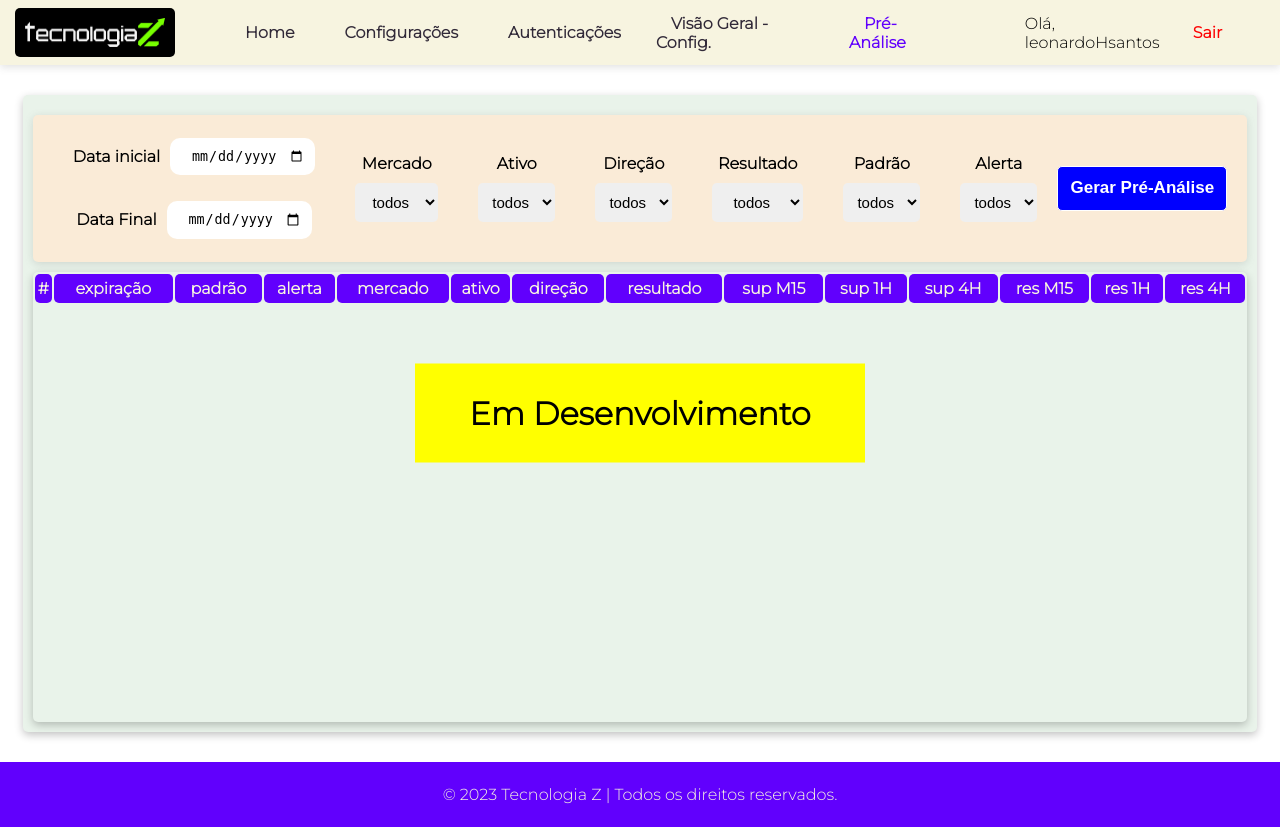
After one commit to LeonardoHSantos/painel-admin-tecnologiaz-api, a Django app: page /pre-analise/ in a window 1280 px wide. The commit adds this page. Run offline with Django 4.2, Linux system fonts and the light colour scheme; a user stored in the database is signed in; lists and menus that the app fills with data are empty.

Commit message:
Editado regras condicionais do padrão 2: fixado valor de suporte e resistência para 1. Editado regra do padrão 3: será ignorado a análise do terceiro candle do primeiro quadrante.

```diff
--- /dev/null
+++ b/app_api_admin/templates/app/pre_analise.html
@@ -0,0 +1,129 @@
+{% extends 'base.html' %}
+{% block title %}Pré-Análise{% endblock %}
+{% load static %}
+{% block content %}
+    <div class="content">
+        <div class="form-login">
+
+            {% if user.is_authenticated %}
+                <div>
+                    <div class="content-form-home">
+                        <div class="container-filtros-principal">
+                            <form action="" id="form-filtros-principal">
+                                <div class="block-filtros-datas">
+                                    <div class="contents-filtros-datas">
+                                        <label for="input-data-inicial">Data inicial</label>
+                                        <input type="date" name="input-data-inicial" id="input-data-inicial">
+                                    </div>
+                                    <div class="contents-filtros-datas">
+                                        <label for="input-data-final">Data Final</label>
+                                        <input type="date" name="input-data-final" id="input-data-final">
+                                    </div>
+                                </div>
+                                <div class="contents-filtros-geral">
+                                    <label for="input-mercado">Mercado</label>
+                                    <select name="input-mercado" id="input-mercado">
+                                        <option value="todos">todos</option>
+                                        <option value="aberto">aberto</option>
+                                        <option value="otc">otc</option>
+                                    </select>
+                                </div>
+                                <div class="contents-filtros-geral">
+                                    <label for="input-ativo">Ativo</label>
+                                    <select name="input-ativo" id="input-ativo">
+                                        <option value="todos">todos</option>
+                                        {% for active in list_actives %}
+                                            <option value="{{ active }}">{{ active }}</option>
+                                        {% endfor %}
+                                    </select>
+                                </div>
+                                <div class="contents-filtros-geral">
+                                    <label for="input-direcao">Direção</label>
+                                    <select name="input-direcao" id="input-direcao">
+                                        <option value="todos">todos</option>
+                                        <option value="call">call</option>
+                                        <option value="put">put</option>
+                                    </select>
+                                </div>
+                                <div class="contents-filtros-geral">
+                                    <label for="input-resultado">Resultado</label>
+                                    <select name="input-resultado" id="input-resultado">
+                                        <option value="todos">todos</option>
+                                        <option value="win">win</option>
+                                        <option value="loss">loss</option>
+                                        <option value="empate">empate</option>
+                                    </select>
+                                </div>
+                                <div class="contents-filtros-geral">
+                                    <label for="input-resultado">Padrão</label>
+                                    <select name="input-estrategia" id="input-estrategia">
+                                        <option value="todos">todos</option>
+                                        {% for padrao in list_padroes %}
+                                            <option value="{{ padrao }}">{{ padrao }}</option>
+                                        {% endfor %}
+                                    </select>
+                                </div>
+                                <div class="contents-filtros-geral">
+                                    <label for="input-resultado">Alerta</label>
+                                    <select name="input-alerta" id="input-alerta">
+                                        <option value="todos">todos</option>
+                                        {% for alerta in list_alertas %}
+                                            <option value="{{ alerta }}">{{ alerta }}</option>
+                                        {% endfor %}
+                                    </select>
+                                </div>
+                                <div>
+                                    <input type="button" id="btn-gerar-pre-analise" value="Gerar Pré-Análise" disabled="true">
+                                    <!-- <input type="button" id="btn-aplicar-filtros-principal" value="Filtrar" onclick="aplicar_filtros_principal();"> -->
+                                </div>
+                            </form>
+                        </div>
+
+                        <div>
+                            <h1 style="
+                                background-color: yellow;
+                                color: black;
+                                width: 450px !important;
+                                padding: 30px;
+                                position: absolute;
+                                top: 50%;
+                                left: 50%;
+                                transform: translate(-50%, -50%);
+                                text-align: center;
+                                ">Em Desenvolvimento</h1>
+                        </div>
+
+                        <div class="table-results-base-geral">
+                            <table class="table-results-resume">
+                                <thead>
+                                    <tr>
+                                        <th>#</th>
+                                        <th>expiração</th>
+                                        <th>padrão</th>
+                                        <th>alerta</th>
+                                        <th>mercado</th>
+                                        <th>ativo</th>
+                                        <th>direção</th>
+                                        <th>resultado</th>
+                                        <th>sup M15</th>
+                                        <th>sup 1H</th>
+                                        <th>sup 4H</th>
+                                        <th>res M15</th>
+                                        <th>res 1H</th>
+                                        <th>res 4H</th>
+                                    </tr>
+                                </thead>
+
+                                <tbody>
+                                </tbody>
+
+                            </table>
+                        </div>
+                    </div>
+                </div>
+
+
+            {% endif %}
+        </div>
+    </div>
+{% endblock %}
--- a/app_api_admin/templates/snippets/navbar.html
+++ b/app_api_admin/templates/snippets/navbar.html
@@ -11,7 +11,8 @@
                         <li><a href="{% url 'home' %}" class="link-navbar-home">Home</a></li>
                         <li><a href="{% url 'config_admin' %}" class="link-navbar-config-admin">Configurações</a></li>
                         <li><a href="{% url 'autenticacao_iqoption' %}" class="link-navbar-autenticacao-iqoption">Autenticações</a></li>
-                        <li><a href="{% url 'config_visao_geral' %}">Visão Geral - Config.</a></li>
+                        <li><a href="{% url 'config_visao_geral' %}" class="link-navbar-config-visao-geral">Visão Geral - Config.</a></li>
+                        <li><a href="{% url 'pre_analise' %}" class="link-navbar-pre-analise">Pré-Análise</a></li>
                     {% endif %}
                 </ul>
             </nav>
--- a/app_api_admin/urls.py
+++ b/app_api_admin/urls.py
@@ -14,6 +14,7 @@ urlpatterns = [
     path("config-admin-post/", views.config_admin_post, name="config_admin_post"),
     path("config-visao-geral/", views.visao_geral_config, name="config_visao_geral"),
     path("edit-config-visao-geral/", views.edit_visao_geral_config, name="edit_config_visao_geral"),
+    path("pre-analise/", views.pre_analise, name="pre_analise"),
     path("query-results-operations-get-data-dashboard/", views.query_results_operations_get_data_dashboard, name="query_results_operations_get_data_dashboard"),
 
     # path("instrucoes-painel/", views.instrucoes_painel, name="instrucoes_painel"),
--- a/app_api_admin/views.py
+++ b/app_api_admin/views.py
@@ -254,9 +254,13 @@ def edit_visao_geral_config(request):
     print(body)
     edit = edit_registro_visao_geral(body)
     return JsonResponse(edit)
+# -------------------
+@csrf_exempt
+@login_required(login_url="login_admin")
+def pre_analise(request):
+    if request.method == "GET":
 
-
-
+        return render(request, "app/pre_analise.html")
 # -------------------
 @login_required(login_url="login_admin")
 def autenticao_iqoption(request):
--- a/base_statics/css/styles_dashboard.css
+++ b/base_statics/css/styles_dashboard.css
@@ -173,7 +173,8 @@
 }
 
 
-#btn-aplicar-filtros-principal {
+#btn-aplicar-filtros-principal,
+#btn-gerar-pre-analise {
     width: 150px;
     height: 45px;
     border-radius: 5px;
@@ -184,7 +185,11 @@
     background-color: blue;
     border: 1px solid #ffffff;
 }
-#btn-aplicar-filtros-principal:hover {
+#btn-gerar-pre-analise {
+    width: 170px;
+}
+#btn-aplicar-filtros-principal:hover,
+#btn-gerar-pre-analise:hover {
     border-color: rgb(255, 255, 255);
     border: 1px solid transparent;
     transition: .4s;
--- a/base_statics/js/script_links.js
+++ b/base_statics/js/script_links.js
@@ -10,6 +10,13 @@ else if (link_actual.pathname.includes("config-admin")) {
 }
 else if (link_actual.pathname.includes("autenticacao-iqoption")) {
     nameClassAux = "autenticacao-iqoption"
+}
+
+else if (link_actual.pathname.includes("config-visao-geral")) {
+    nameClassAux = "config-visao-geral"
+}
+else if (link_actual.pathname.includes("pre-analise")) {
+    nameClassAux = "pre-analise"
 }
 // ----------------------------------------------------------------------------------------------
 let content_footer = document.querySelector(".content-footer");
```
Also changed, not shown: app_api_admin/templates/app/config_visao_geral.html (+0 -22 lines), base_process/process/analisys/analyze_strategies.py (+8 -6 lines).
